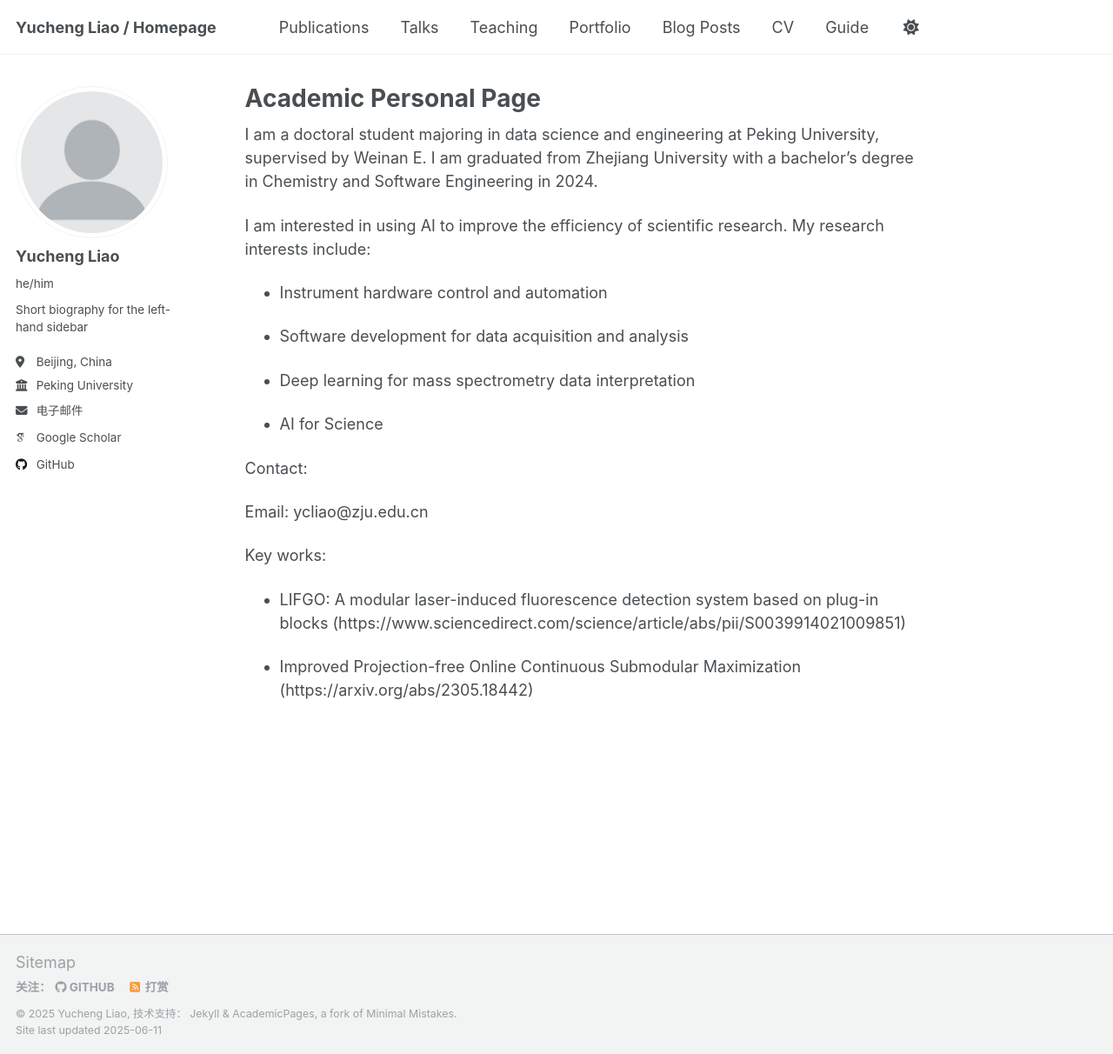
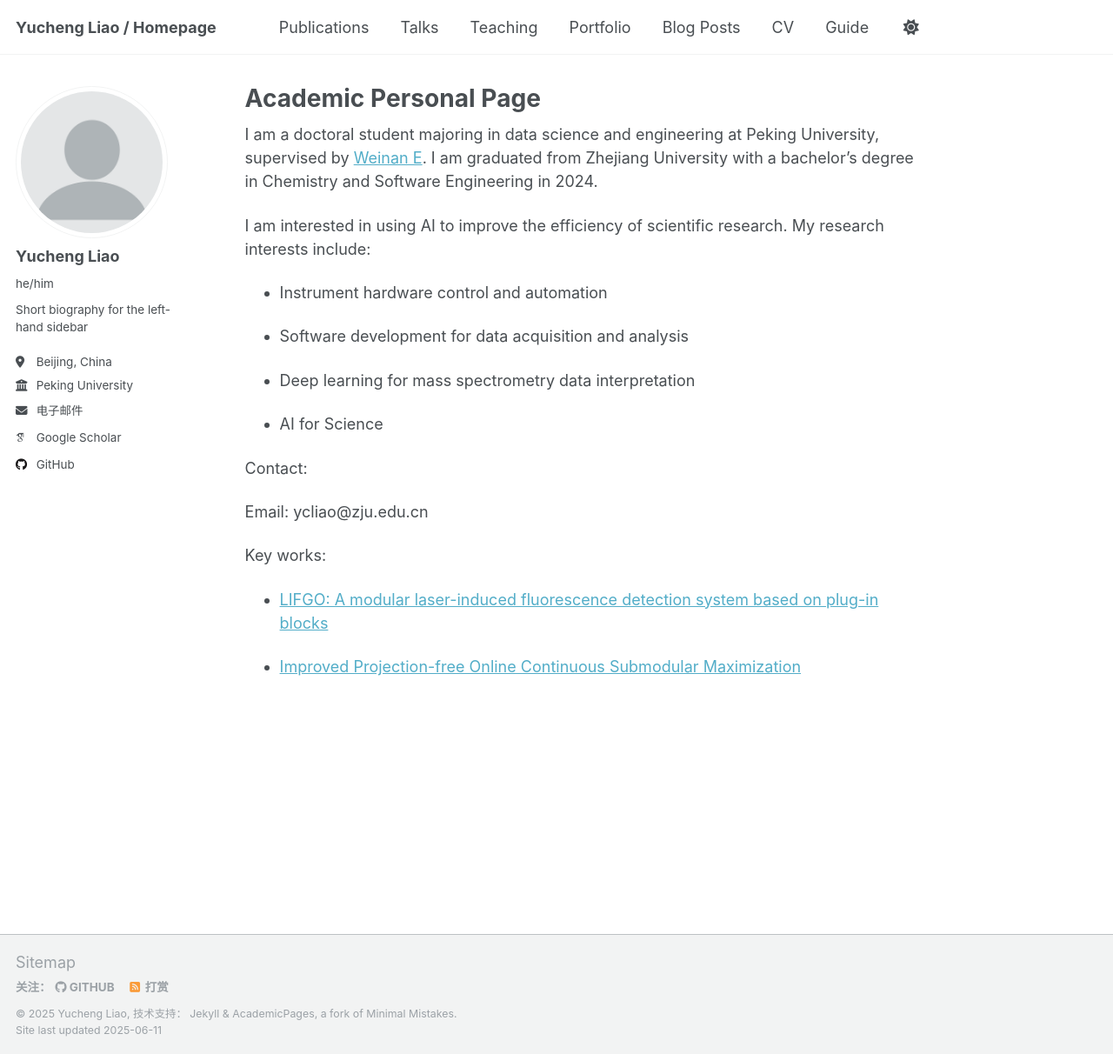
Before and after one commit to Elcherneske/Elcherneske.github.io, a Jekyll site: the page built from _pages/about.md, in a window 1280 px wide and 1212 px high. Shown: the whole window at 87% size. Built offline with Jekyll 4.4.1, drawn with Linux system fonts in a browser that asks for light colours; some web fonts are replaced; part of the change alters nothing that is shown.

Commit message:
init commit

```diff
--- a/_pages/about.md
+++ b/_pages/about.md
@@ -7,7 +7,7 @@ redirect_from:
   - /about.html
 ---
 
-I am a doctoral student majoring in data science and engineering at Peking University, supervised by Weinan E. I am graduated from Zhejiang University with a bachelor's degree in Chemistry and Software Engineering in 2024.
+I am a doctoral student majoring in data science and engineering at Peking University, supervised by [Weinan E](https://scholar.google.com/citations?hl=zh-CN&user=i2mOt14AAAAJ). I am graduated from Zhejiang University with a bachelor's degree in Chemistry and Software Engineering in 2024.
 
 I am interested in using AI to improve the efficiency of scientific research. My research interests include:
 
@@ -25,6 +25,6 @@ Email: ycliao@zju.edu.cn
 
 Key works:
 
-- LIFGO: A modular laser-induced fluorescence detection system based on plug-in blocks (https://www.sciencedirect.com/science/article/abs/pii/S0039914021009851)
+- [LIFGO: A modular laser-induced fluorescence detection system based on plug-in blocks](https://www.sciencedirect.com/science/article/abs/pii/S0039914021009851)
 
-- Improved Projection-free Online Continuous Submodular Maximization (https://arxiv.org/abs/2305.18442)
+- [Improved Projection-free Online Continuous Submodular Maximization](https://arxiv.org/abs/2305.18442)
```
